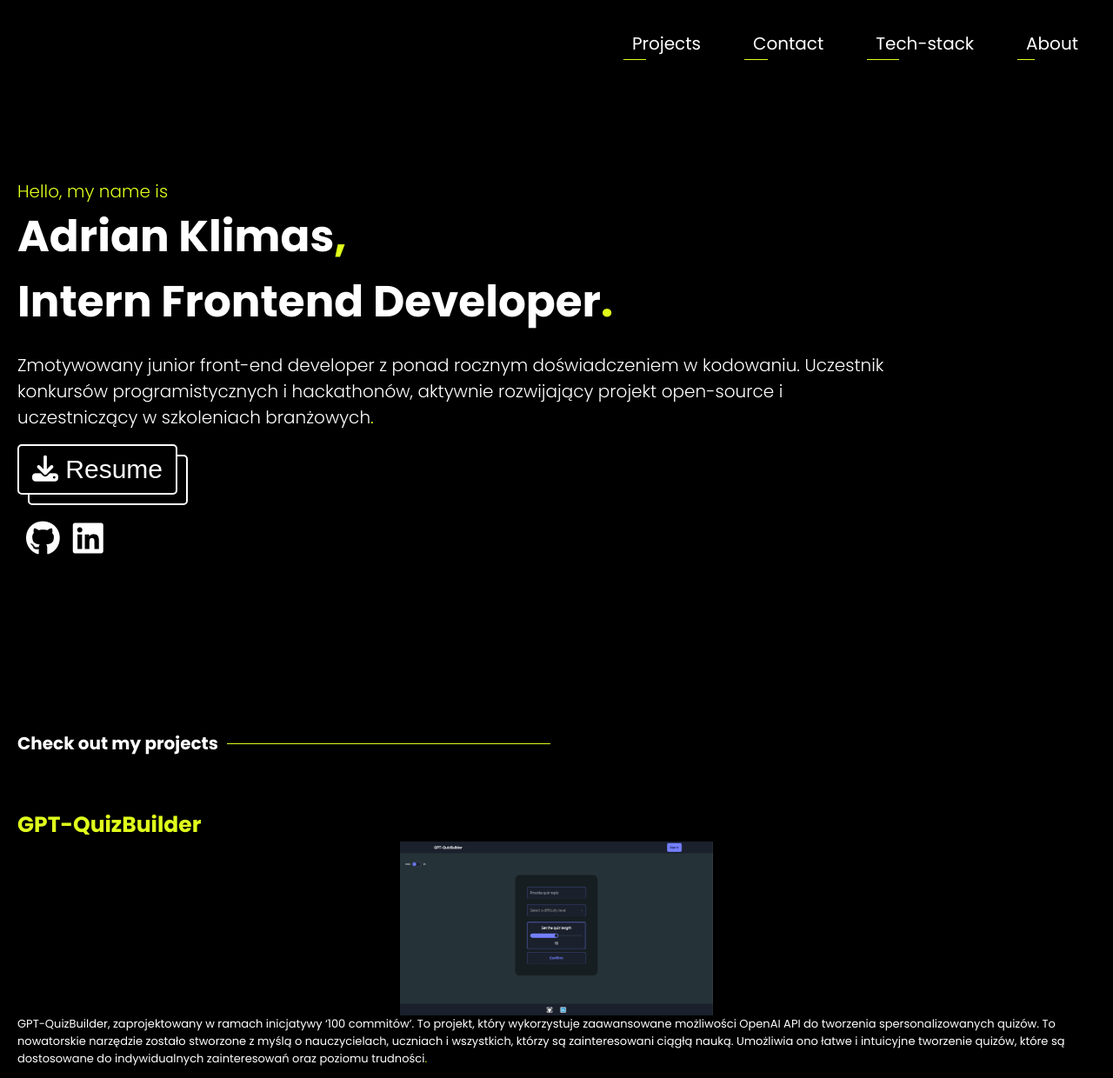
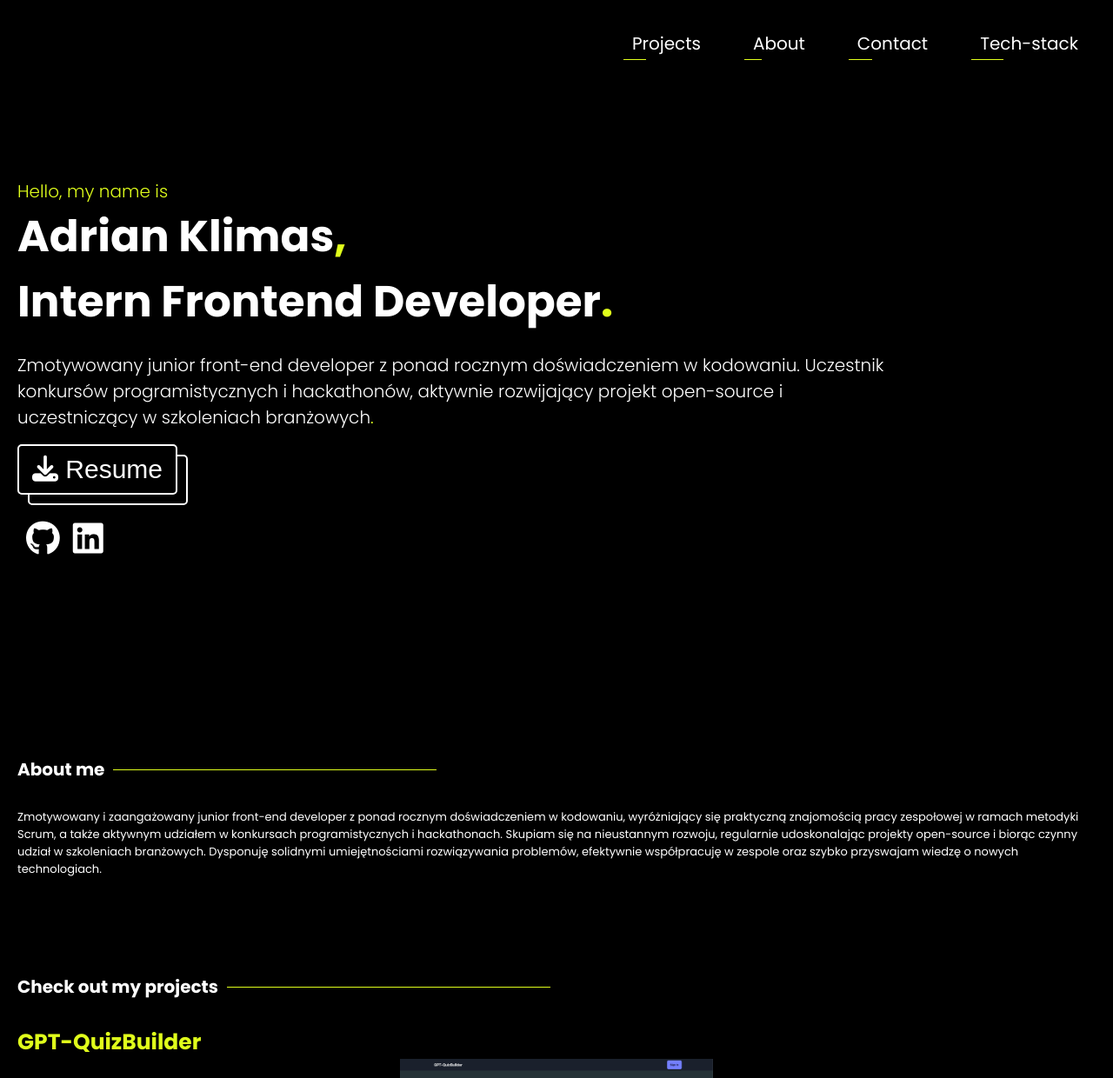
Before and after one commit to Adriann77/personal-portfolio, a plain HTML site: page index.html in a window 1280 px wide. Shown: the top 1240 px of the page at 87% size. Drawn offline with Linux system fonts and the light colour scheme; files whose address does not match are found by name.

Commit message:
add about section

```diff
--- a/index.html
+++ b/index.html
@@ -32,7 +32,7 @@
 
                 <div class="navigation">
                     <ul class="navigation__list">
-                        <li class="navigation__item"><a href="">About</a></li>
+                        <li class="navigation__item"><a href="#about">About</a></li>
                         <li class="navigation__item"><a href="#projects-section">Projects</a></li>
                         <li class="navigation__item"><a href="">Contact</a></li>
                         <li class="navigation__item"><a href="">Tech-stack</a></li>
@@ -46,9 +46,9 @@
                 <div class="wrapper">
                     <ul>
                         <li class="navigation__item nav--item"><a href="#projects-section">Projects</a></li>
+                        <li class="navigation__item"><a href="#about">About</a></li>
                         <li class="navigation__item"><a href="">Contact</a></li>
                         <li class="navigation__item"><a href="">Tech-stack</a></li>
-                        <li class="navigation__item"><a href="">About</a></li>
                     </ul>
                 </div>
             </div>
@@ -83,6 +83,15 @@
 
             </section>
 
+            <section id="about" class="about section">
+                <h3 class="heading">About me</h3>
+                <p>Zmotywowany i zaangażowany junior front-end developer z ponad rocznym doświadczeniem w kodowaniu, wyróżniający się
+                praktyczną znajomością pracy zespołowej w ramach metodyki Scrum, a także aktywnym udziałem w konkursach
+                programistycznych i hackathonach. Skupiam się na nieustannym rozwoju, regularnie udoskonalając projekty open-source i
+                biorąc czynny udział w szkoleniach branżowych. Dysponuję solidnymi umiejętnościami rozwiązywania problemów, efektywnie
+                współpracuję w zespole oraz szybko przyswajam wiedzę o nowych technologiach.</p>
+            </section>
+
             <section class="section" id="projects-section">
                 <h3 class="heading">Check out my projects</h3>
                 <div class="projects">
@@ -108,7 +117,7 @@
                         </div>
                         <div class="projects__project--links">
                             <a class="projects__project--github icon" target="_blank"
-                                href="https://github.com/Adriann77"><i class="fa-brands fa-github"></i></a>
+                                href="https://github.com/Adriann77/GPTQuizBuilder"><i class="fa-brands fa-github"></i></a>
                             <a class="projects__project--live icon" target="_blank"
                                 href="https://gpt-quizbuilder.netlify.app/"><i
                                     class="fa-solid fa-arrow-up-right-from-square"></i></a>
--- a/scss/_components.scss
+++ b/scss/_components.scss
@@ -9,7 +9,7 @@
 .heading {
 	position: relative;
 	font-size: 2rem;
-
+	padding: 3rem 0;
 	&::after {
 		content: '';
 		width: 30%;
--- a/scss/style.scss
+++ b/scss/style.scss
@@ -62,7 +62,7 @@ header {
 		padding: 1rem;
 		display: inline-block;
 		cursor: pointer;
-		background-color: colors.$black;
+        background: none;
 
 		border: 0;
 		margin: 0;
@@ -271,7 +271,7 @@ main {
 		.projects__project {
 			display: flex;
 			flex-direction: column;
-			padding: 3rem 0;
+
 
 			&--img {
 				width: 100%;
@@ -299,7 +299,7 @@ main {
 				color: colors.$lime;
 				font-size: 2.5rem;
 
-				margin-top: 3rem;
+
 				z-index: 1;
 			}
 
@@ -328,9 +328,11 @@ main {
 				p {
 					color: colors.$lime;
 					font-size: 1.5rem;
+                    margin-bottom: 1.5rem;
 				}
 
 				ul {
+
 					display: flex;
 					gap: 1rem;
 					list-style: none;
```
Also changed, not shown: css/style.css, 1 other file.
